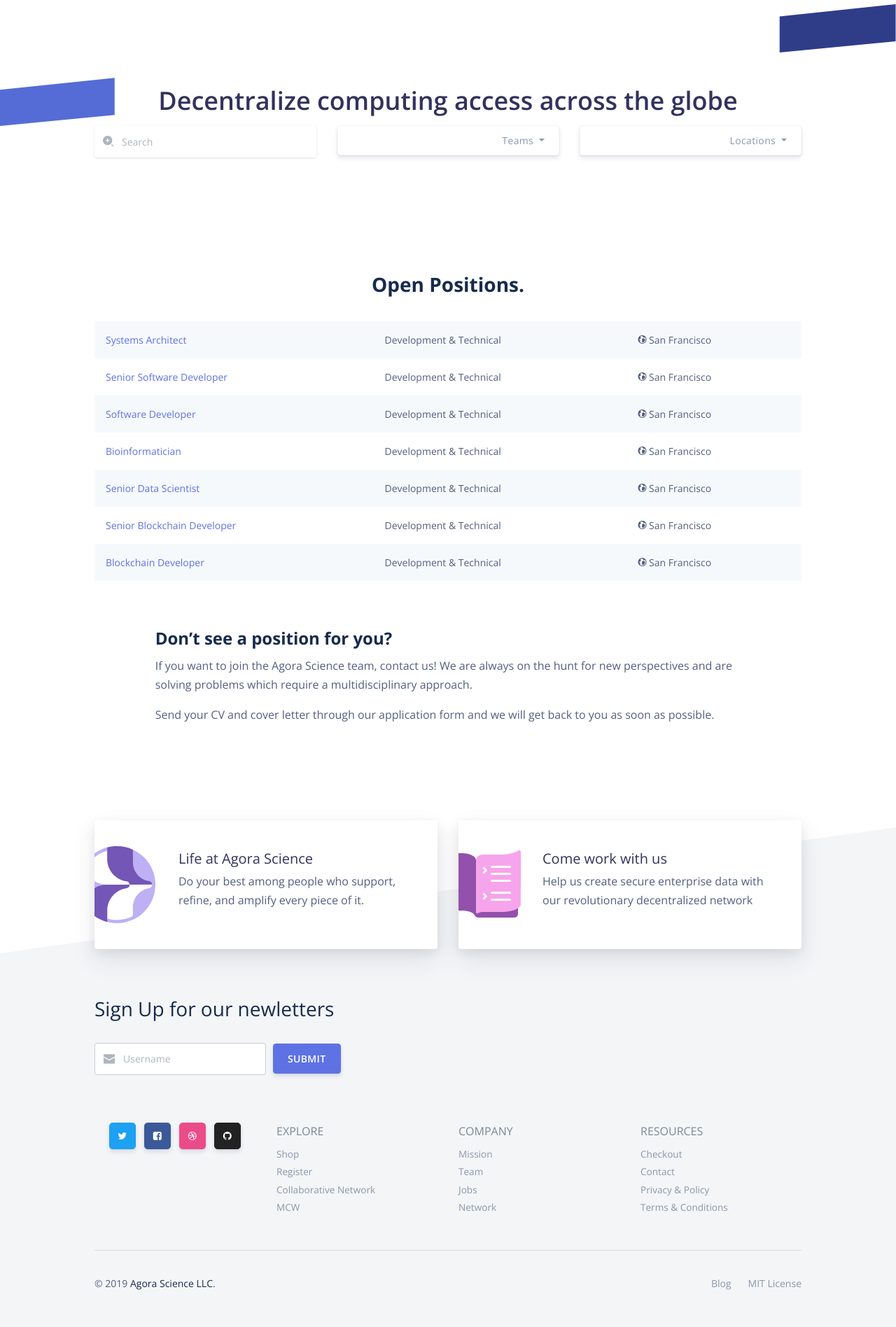
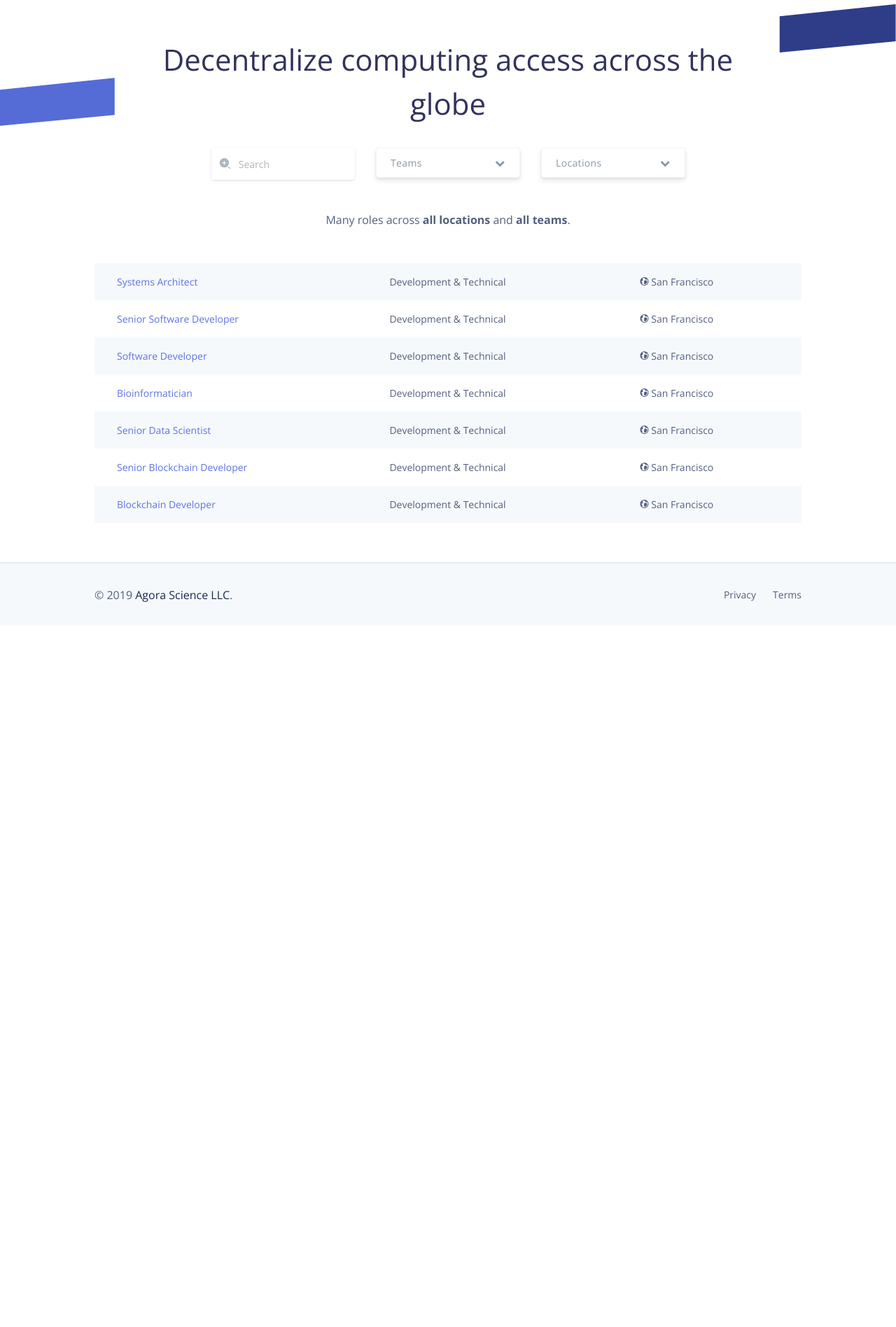
Before and after one commit to damodarraju/agorascience, a PHP site: page /careers.html in a window 1280 px wide. Shown: the part 75-1971 px from the top of the page at 70% size. After the commit the page ends 935 px from the top, so only its background shows below. Run offline with PHP 8.4, Linux system fonts and the light colour scheme.

Commit message:
Career page changes

```diff
--- a/assets/css/style.css
+++ b/assets/css/style.css
@@ -163,7 +163,7 @@
   padding: 70px 70px;
 }
 .open-positions {
-  margin: 40px 0;
+  margin: 0 0 40px 0;
 }
 .btn-link {
   text-transform: capitalize !important;
@@ -188,7 +188,6 @@
     padding-top: 20px;
     font-size: 14px;
 }
-
 /* Checout styles */
 .left-price {
   background: white;
@@ -256,6 +255,12 @@
   text-align: center;
   font-size: 14px;'
   font-weight: 100;
+}
+td a:hover {
+  color: #32325d;
+}
+.table td {
+  padding: 1rem 2rem !important;
 }
 .price-button {
   display: block;
@@ -369,6 +374,18 @@
 .ann-row {
   margin-bottom: 50px;
 }
-.register-footer {
-  /* background-color: white !important; */
+
+.jobs-footer {
+  padding: 30px 0;
+  background: #f6f9fc;
+  border-top: 2px solid #e6ebf1;
 }
+.careers {
+  padding: 2rem 4rem !important;
+}
+.jobs-location-title {
+  margin-top: 20px;
+}
+.jobs-location-title span {
+  font-weight: 300;
+}
--- a/careers.html
+++ b/careers.html
@@ -88,13 +88,15 @@
           <span></span>
           <span></span>
         </div> -->
-        <div class="container py-lg-md d-flex main-container">
+        <div class="container py-lg-md d-flex main-container" style="padding: 2rem 4rem !important;">
           <div class="col px-0">
             <div class="row justify-content text-center">
               <div class="col-lg-12">
-                <h1 class="display-3">Decentralize computing access across the globe</h1>
+                <h1 class="display-3" style="font-weight: 300;font-size: 42px !important;">Decentralize computing access across the globe</h1>
               </div>
-              <div class="col-lg-4">
+            </div>
+            <div class="row justify-content-center mt-4">
+              <div class="col-lg-3">
                 <div class="form-group">
                   <div class="input-group input-group-alternative mb-4">
                     <div class="input-group-prepend">
@@ -104,10 +106,11 @@
                   </div>
                 </div>
               </div>
-              <div class="col-lg-4">
+              <div class="col-lg-3">
                 <div class="dropdown" style="width: 100% !important;">
-                  <button class="btn btn-secondary dropdown-toggle" style="width: 100% !important; background-color: #fff; text-transform: capitalize; color: #8898aa; text-align: right; font-weight: 400;" type="button" id="dropdownMenuButton" data-toggle="dropdown" aria-haspopup="true" aria-expanded="false">
+                  <button class="btn btn-secondary" style="width: 100% !important; background-color: #fff; text-transform: capitalize; color: #8898aa; text-align: left; font-weight: 400;" type="button" id="dropdownMenuButton" data-toggle="dropdown" aria-haspopup="true" aria-expanded="false">
                     Teams
+                    <i class="fa fa-chevron-down" aria-hidden="true" style="float: right;margin-top: 4px; font-weight: 500;"></i>
                   </button>
                   <div class="dropdown-menu" style="width: 100%;" aria-labelledby="dropdownMenuButton">
                     <a class="dropdown-item" href="#">Option 1</a>
@@ -116,10 +119,11 @@
                   </div>
                 </div>
               </div>
-              <div class="col-lg-4">
+              <div class="col-lg-3">
                 <div class="dropdown" style="width: 100% !important;">
-                  <button class="btn btn-secondary dropdown-toggle" style="width: 100% !important; background-color: #fff; text-transform: capitalize; color: #8898aa; text-align: right; font-weight: 400;" type="button" id="dropdownMenuButton" data-toggle="dropdown" aria-haspopup="true" aria-expanded="false">
+                  <button class="btn btn-secondary" style="width: 100% !important; background-color: #fff; text-transform: capitalize; color: #8898aa; text-align: left; font-weight: 400;" type="button" id="dropdownMenuButton" data-toggle="dropdown" aria-haspopup="true" aria-expanded="false">
                     Locations
+                    <i class="fa fa-chevron-down" aria-hidden="true" style="float: right;margin-top: 4px; font-weight: 500;"></i>
                   </button>
                   <div class="dropdown-menu" style="width: 100%;" aria-labelledby="dropdownMenuButton">
                     <a class="dropdown-item" href="#">Option 1</a>
@@ -127,6 +131,13 @@
                     <a class="dropdown-item" href="#">Option 3</a>
                   </div>
                 </div>
+              </div>
+            </div>
+            <div class="row justify-content text-center">
+              <div class="col-lg-12">
+                <p class="jobs-location-title">
+                  <span>Many roles across</span> <strong>all locations</strong> <span>and</span> <strong>all teams</strong>.
+                </p>
               </div>
             </div>
           </div>
@@ -165,11 +176,6 @@
 
     <section class="open-positions">
       <div class="container">
-        <div class="row justify-content-md-center">
-          <div class="col-10">
-            <h3 class="items-colors text-center margin-tb-2">Open Positions.</h3>
-          </div>
-        </div>
         <div class="container positions">
           <div class="row text-left">
             <table class="table table-striped">
@@ -214,142 +220,10 @@
             </table>
           </div>
         </div>
-          <div class="row justify-content-md-center mt-5">
-              <div class="col-lg-10">
-                <h4 class="items-colors">Don’t see a position for you?</h4>
-                  <p>If you want to join the Agora Science team, contact us! We are always on the hunt for new perspectives and are solving problems which require a multidisciplinary approach. </p>
-                  <p>Send your CV and cover letter through our application form and we will get back to you as soon as possible. </p>
-              </div>
-          </div>
       </div>
     </section>
-  </main>
-  <footer class="footer has-cards">
+    <section class="jobs-footer">
       <div class="container">
-      <div class="row">
-        <div class="col-md-6 mb-5 mb-md-0">
-          <div class="card card-lift--hover shadow border-0" style="overflow: hidden;">
-            <div class="row" style="overflow: hidden;margin: 0;padding: 40px 40px 40px 120px;">
-                <svg viewBox="0 0 130 130" style="left: -33px;position: absolute;width: 130px;height: 130px; top: calc(50% - 65px);overflow: hidden;">
-                  <circle class="hover-fillLight" cx="65" cy="65" r="55" fill="#beb0f4"></circle>
-                  <path d="M51.2 65h32.1c0-2.4-1.8-4.6-4.3-4.9C63.3 58 51.2 44.5 51.2 28.3V16.6c-14.1 4-25.7 13.9-31.8 26.9-.4 1-.4 2.4.2 3.5 6.3 10.7 18.2 18 31.6 18z" fill="#FFF"></path>
-                  <path d="M83.3 65c0 2.4-1.8 4.6-4.3 4.9-15.7 2.1-27.8 15.6-27.8 31.8v11.8c4.4 1.2 9 2 13.8 2 7.3 0 14.4-1.7 20.8-4.4 1.4-.6 2.1-1.8 2.1-3.4V97.1c0-13.8 10.1-25.2 23.4-27.2 2.4-.3 4.1-2.4 4.1-4.9v-.2l-32.1.2z" fill="#FFF"></path>
-                  <path class="hover-fillDark" d="M115.4 64.8c0-2.4-1.8-4.4-4.1-4.9-13.3-1.8-23.4-13.3-23.4-27V15.1c-7-3.2-14.7-5-22.9-5-4.7 0-9.3.6-13.8 1.7v16.6C51.2 44.6 63.3 58 79 60.2c2.4.3 4.3 2.4 4.3 4.9l32.1-.3c0 .2 0 .2 0 0z" fill="#7356b6"></path>
-                  <path class="hover-fillDark" d="M18.7 84.9c-.9 1.8-1.7 3.7-2.3 5.7 7 13.6 19.7 23.8 34.8 27.8v-16.6C51.2 85.6 63.3 72.2 79 70c2.4-.3 4.3-2.4 4.3-4.9H51.2c-14.2-.1-26.4 8-32.5 19.8z" fill="#7356b6"></path>
-                </svg>
-                <h5 class="mb-1">Life at Agora Science</h5>
-                <p class="common-BodyText">Do your best among people who support, refine, and amplify every piece of it.</p>
-            </div>
-          </div>
-        </div>
-        <div class="col-md-6 mb-5 mb-md-0">
-          <div class="card card-lift--hover shadow border-0" style="overflow: hidden;">
-            <div class="row" style="overflow: hidden;margin: 0;padding: 40px 40px 40px 120px;">
-                <svg viewBox="0 0 130 130"  style="left: -33px;position: absolute;width: 130px;height: 130px; top: calc(50% - 65px);overflow: hidden;">
-                  <path class="hover-fillDark" fill="#9251AC" d="M113 112H61.36c-2.224 0-4.466-1.574-5.27-3.277C54.005 104.313 46.457 102 37 102H5a5 5 0 0 1-5-5V25a5 5 0 0 1 5-5h33c11.045 0 20 4.477 20 10v37h60v40a5 5 0 0 1-5 5z"></path>
-                  <path class="hover-fillLight" fill="#F6A4EB" d="M121.993 93c0 6-12.363 10.997-27.384 10.997h-3.464v.01h-23.61c-1.823 0-5.27.637-6.82 1.627-.59.377-1.285.544-1.893.195a1.632 1.632 0 0 1-.817-1.416l.003-74.91c0-4.14 4.815-7.5 10.755-7.5h10.51c.075-.002.148-.008.224-.008h13.17c8.922 0 20.682-2.238 25.62-5.573 1.587-1.072 3.702-.09 3.702 1.82 0 0 .007 67.756 0 74.756z"></path>
-                  <path stroke="#FFF" stroke-width="3" stroke-linecap="round" stroke-linejoin="round" fill="none" d="M80.5 86.5h26m-26-10h26m-26-17h26m-26-10h26m-26-10h26"></path>
-                  <path stroke="#FFF" stroke-width="2.5" stroke-linecap="round" stroke-linejoin="round" fill="none" d="M68.992 78.007l3.516 3.494-3.516 3.496m0-43.99l3.516 3.495-3.516 3.496"></path>
-                </svg>
-                <h5 class="mb-1">Come work with us</h5>
-                <p class="common-BodyText">Help us create secure enterprise data with our revolutionary decentralized network</p>
-            </div>
-          </div>
-        </div>
-      </div>
-    </div>
-    <div class="container">
-      <div class="row row-grid align-items-center my-md">
-        <div class="col-lg-12">
-          <h3 class="text-primary font-weight-light mb-2 main-color">Sign Up for our newletters</h3>
-          <form>
-            <div class="form-row align-items-center mt-4">
-              <div class="col-sm-3 my-1">
-                <label class="sr-only" for="inlineFormInputGroupUsername">Email</label>
-                <div class="input-group">
-                  <div class="input-group-prepend">
-                    <div class="input-group-text"><i class="ni ni-email-83"></i></div>
-                  </div>
-                  <input type="text" class="form-control" id="inlineFormInputGroupUsername" placeholder="Username">
-                </div>
-              </div>
-              <div class="col-auto my-1">
-                <button type="submit" class="btn btn-primary">Submit</button>
-              </div>
-            </div>
-          </form>
-          </div>
-        </div>
-        <div class="menu-footer">
-          <div class="row">
-            <div class="col-lg-3 text-lg-center btn-wrapper">
-              <a target="_blank" href="https://twitter.com/creativetim" class="btn btn-neutral btn-icon-only btn-twitter btn-round btn-lg" data-toggle="tooltip" data-original-title="Follow us">
-                <i class="fa fa-twitter"></i>
-              </a>
-              <a target="_blank" href="https://www.facebook.com/creativetim" class="btn btn-neutral btn-icon-only btn-facebook btn-round btn-lg" data-toggle="tooltip" data-original-title="Like us">
-                <i class="fa fa-facebook-square"></i>
-              </a>
-              <a target="_blank" href="https://dribbble.com/creativetim" class="btn btn-neutral btn-icon-only btn-dribbble btn-lg btn-round" data-toggle="tooltip" data-original-title="Follow us">
-                <i class="fa fa-dribbble"></i>
-              </a>
-              <a target="_blank" href="https://github.com/creativetimofficial" class="btn btn-neutral btn-icon-only btn-github btn-round btn-lg" data-toggle="tooltip" data-original-title="Star on Github">
-                <i class="fa fa-github"></i>
-              </a>
-            </div>
-            <div class="col-lg-3">
-              <h6 class="text-muted-2">EXPLORE</h6>
-              <ul class="list-unstyled">
-                <li>
-                  <a href="Shop.html">Shop</a>
-                </li>
-                <li>
-                  <a href="register.html">Register</a>
-                </li>
-                <li>
-                  <a href="#">Collaborative Network</a>
-                </li>
-                <li>
-                  <a href="#">MCW</a>
-                </li>
-              </ul>
-            </div>
-            <div class="col-lg-3">
-              <h6 class="text-muted-2">COMPANY</h6>
-              <ul class="list-unstyled">
-                <li>
-                  <a href="mission.html">Mission</a>
-                </li>
-                <li>
-                  <a href="Team.html">Team</a>
-                </li>
-                <li>
-                  <a href="careers.html">Jobs</a>
-                </li>
-                <li>
-                  <a href="Our-Network.html">Network</a>
-                </li>
-              </ul>
-            </div>
-            <div class="col-lg-3">
-              <h6 class="text-muted-2">RESOURCES</h6>
-              <ul class="list-unstyled">
-                <li>
-                  <a href="checkout.html">Checkout</a>
-                </li>
-                <li>
-                  <a href="contact.html">Contact</a>
-                </li>
-                <li>
-                  <a href="#">Privacy & Policy</a>
-                </li>
-                <li>
-                  <a href="#">Terms & Conditions</a>
-                </li>
-              </ul>
-            </div>
-          </div>
-        </div>
-      <hr>
         <div class="row align-items-center justify-content-md-between">
           <div class="col-md-6">
             <div class="copyright">
@@ -360,17 +234,17 @@
           <div class="col-md-6">
             <ul class="nav nav-footer justify-content-end">
               <li class="nav-item">
-              <a href="http://blog.creative-tim.com" class="nav-link" target="_blank">Blog</a>
+                <a href="http://blog.creative-tim.com" class="nav-link" target="_blank">Privacy</a>
               </li>
               <li class="nav-item">
-              <a href="https://github.com/creativetimofficial/argon-design-system/blob/master/LICENSE.md" class="nav-link" target="_blank">MIT License</a>
+                <a href="https://github.com/creativetimofficial/argon-design-system/blob/master/LICENSE.md" class="nav-link" target="_blank">Terms</a>
               </li>
             </ul>
           </div>
         </div>
       </div>
-  </footer>
-
+    </section>
+  </main>
 
   <!-- Core -->
   <script src="./assets/vendor/jquery/jquery.min.js"></script>
```
Lines whose indentation alone changed are shown as unchanged.
